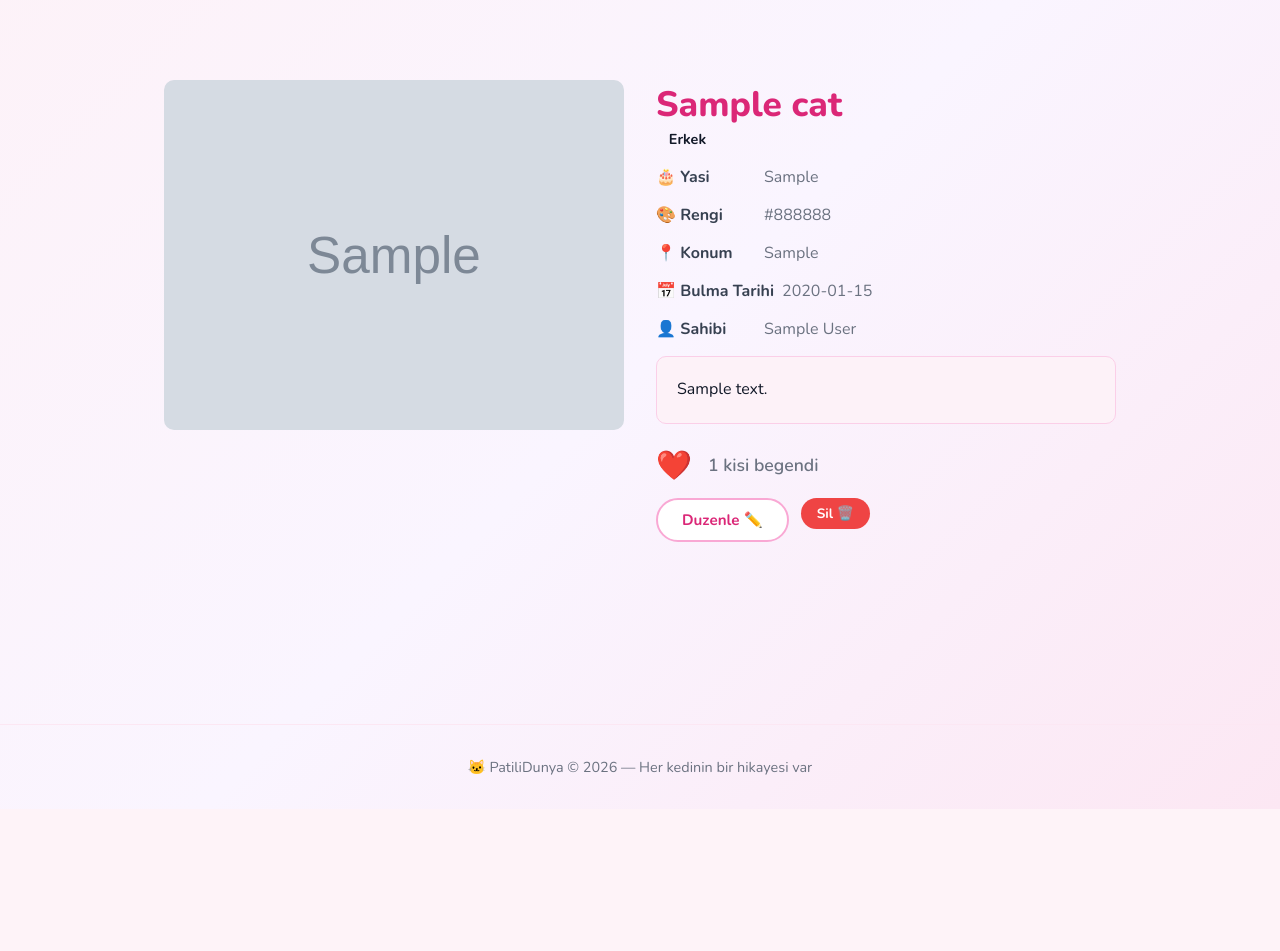
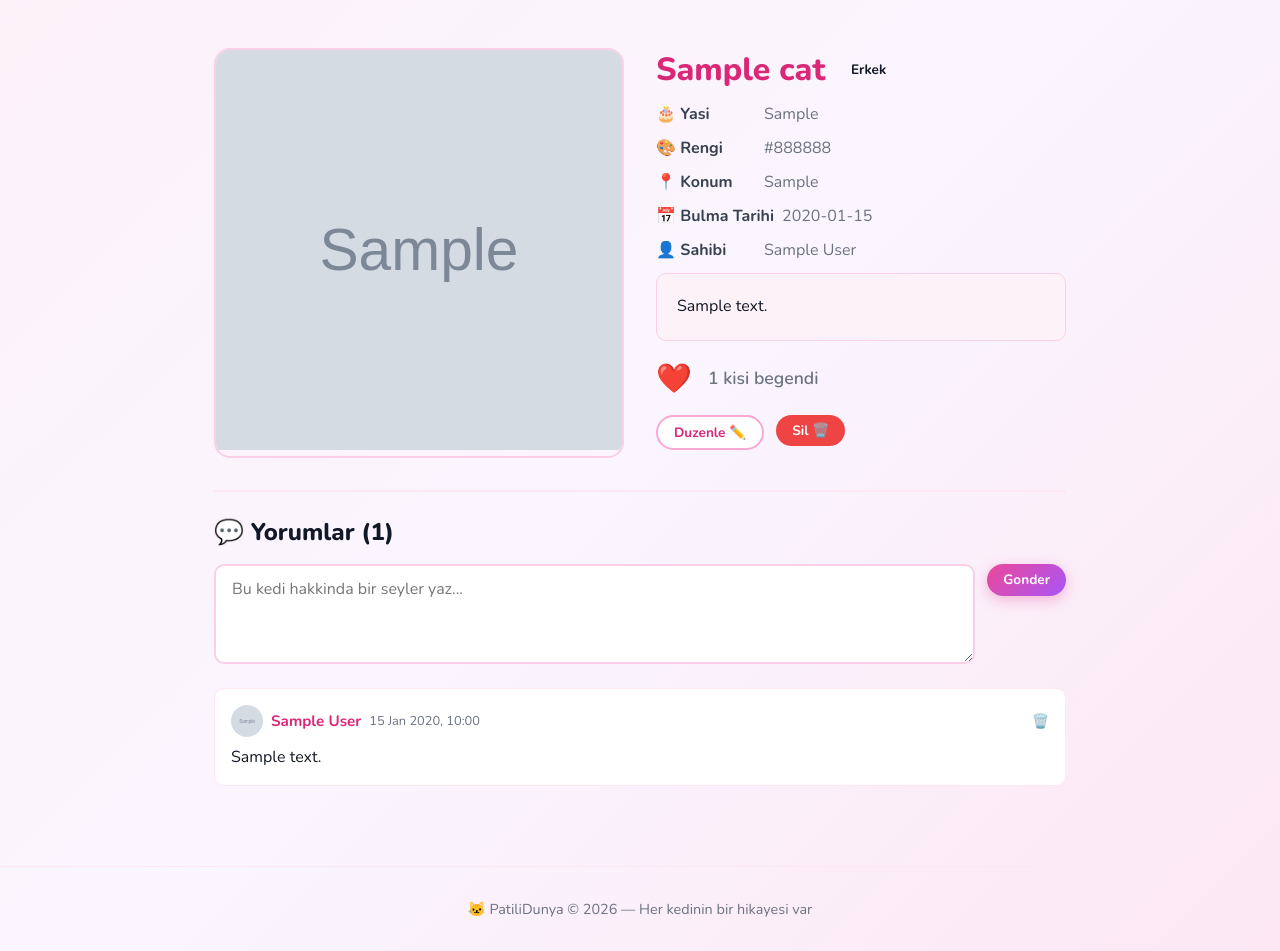
Before and after one commit to lumbe911/patilidunya, a Flask app: page /cat/1 in a window 1280 px wide. Shown: the part 64-1015 px from the top of the page. Before the commit the page ends 839 px from the top, so only its background shows below. Run offline with Flask 3, Linux system fonts and the light colour scheme; a user stored in the database is signed in; tables that the repository leaves empty hold one stand-in row (values such as "Sample post"); grey boxes marked "Sample" are stand-in pictures.

Commit message:
Yorum + galeri ozelligi eklendi

```diff
--- a/app.py
+++ b/app.py
@@ -82,6 +82,16 @@ class Like(db.Model):
     cat_id = db.Column(db.Integer, db.ForeignKey('cat.id'), nullable=False)
     created_at = db.Column(db.DateTime, default=datetime.utcnow)
     __table_args__ = (db.UniqueConstraint('user_id', 'cat_id'),)
+
+
+class Comment(db.Model):
+    id = db.Column(db.Integer, primary_key=True)
+    text = db.Column(db.Text, nullable=False)
+    created_at = db.Column(db.DateTime, default=datetime.utcnow)
+    user_id = db.Column(db.Integer, db.ForeignKey('user.id'), nullable=False)
+    cat_id = db.Column(db.Integer, db.ForeignKey('cat.id'), nullable=False)
+    user = db.relationship('User', backref='comments')
+    cat = db.relationship('Cat', backref=db.backref('comments', lazy=True, cascade='all, delete-orphan'))
 
 
 @login_manager.user_loader
@@ -248,7 +258,8 @@ def cat_detail(cat_id):
     liked = False
     if current_user.is_authenticated:
         liked = Like.query.filter_by(user_id=current_user.id, cat_id=cat_id).first() is not None
-    return render_template('cat_detail.html', cat=cat, liked=liked)
+    comments = Comment.query.filter_by(cat_id=cat_id).order_by(Comment.created_at.desc()).all()
+    return render_template('cat_detail.html', cat=cat, liked=liked, comments=comments)
 
 
 @app.route('/cat/<int:cat_id>/edit', methods=['GET', 'POST'])
@@ -320,6 +331,31 @@ def toggle_like(cat_id):
         return jsonify({'liked': True, 'count': Cat.query.get(cat_id).like_count})
 
 
+@app.route('/cat/<int:cat_id>/comment', methods=['POST'])
+@login_required
+def add_comment(cat_id):
+    cat = Cat.query.get_or_404(cat_id)
+    text = request.form.get('text', '').strip()
+    if text:
+        comment = Comment(text=text, user_id=current_user.id, cat_id=cat_id)
+        db.session.add(comment)
+        db.session.commit()
+        flash('Yorum eklendi!', 'success')
+    return redirect(url_for('cat_detail', cat_id=cat_id))
+
+
+@app.route('/cat/<int:cat_id>/comment/<int:comment_id>/delete', methods=['POST'])
+@login_required
+def delete_comment(cat_id, comment_id):
+    comment = Comment.query.get_or_404(comment_id)
+    if comment.user_id != current_user.id:
+        abort(403)
+    db.session.delete(comment)
+    db.session.commit()
+    flash('Yorum silindi.', 'info')
+    return redirect(url_for('cat_detail', cat_id=cat_id))
+
+
 with app.app_context():
     db.create_all()
 
--- a/templates/cat_detail.html
+++ b/templates/cat_detail.html
@@ -1,63 +1,54 @@
 {% extends "base.html" %}
 {% block title %}{{ cat.name }} - PatiliDunya{% endblock %}
 {% block content %}
-<div class="detail-hero">
+<div class="container" style="max-width: 900px;">
+
+    <div class="cat-detail-top" style="display: grid; grid-template-columns: 1fr 1fr; gap: 2rem; margin-bottom: 2rem;">
         <div>
             {% if cat.photos %}
-        <div class="detail-photos">
+            <div style="border-radius: var(--radius); overflow: hidden; border: 2px solid var(--pink-200);">
+                <img id="mainPhoto" src="{{ cat.photos[0].filename }}" alt="{{ cat.name }}" style="width:100%; height: 400px; object-fit: cover; cursor: pointer;">
+            </div>
+            {% if cat.photos|length > 1 %}
+            <div style="display: flex; gap: 0.5rem; margin-top: 0.75rem; overflow-x: auto; padding-bottom: 0.5rem;">
                 {% for photo in cat.photos %}
-            <img src="{{ photo.filename }}" alt="{{ cat.name }}" class="{% if loop.first %}main-photo{% endif %}">
+                <img src="{{ photo.filename }}" alt="" style="width: 80px; height: 80px; object-fit: cover; border-radius: var(--radius-sm); cursor: pointer; border: 2px solid {% if loop.first %}var(--pink-500){% else %}var(--pink-200){% endif %}; flex-shrink: 0;"
+                     onclick="document.getElementById('mainPhoto').src='{{ photo.filename }}'; this.parentElement.querySelectorAll('img').forEach(i=>i.style.borderColor='var(--pink-200)'); this.style.borderColor='var(--pink-500)';">
                 {% endfor %}
             </div>
+            {% endif %}
             {% else %}
             <div style="width:100%; height:400px; background: var(--pink-100); border-radius: var(--radius); display:flex; align-items:center; justify-content:center; font-size:6rem;">🐱</div>
             {% endif %}
         </div>
-    <div class="detail-info">
-        <div>
-            <h1>{{ cat.name }}</h1>
+
+        <div style="display: flex; flex-direction: column; gap: 0.75rem;">
+            <div style="display: flex; align-items: center; gap: 1rem;">
+                <h1 style="font-size: 2rem; font-weight: 800; color: var(--pink-600); margin:0;">{{ cat.name }}</h1>
                 {% if cat.gender %}
-            <span class="gender-badge {{ cat.gender|lower }}" style="font-size:0.9rem; padding:0.3rem 0.8rem;">{{ 'Kiz' if cat.gender == 'Female' else 'Erkek' }}</span>
+                <span class="gender-badge {{ cat.gender|lower }}" style="font-size: 0.85rem;">{{ 'Kiz' if cat.gender == 'Female' else 'Erkek' }}</span>
                 {% endif %}
             </div>
 
             {% if cat.age %}
-        <div class="info-row">
-            <span class="info-label">🎂 Yasi</span>
-            <span class="info-value">{{ cat.age }}</span>
-        </div>
+            <div class="info-row"><span class="info-label">🎂 Yasi</span><span class="info-value">{{ cat.age }}</span></div>
             {% endif %}
-
             {% if cat.color %}
-        <div class="info-row">
-            <span class="info-label">🎨 Rengi</span>
-            <span class="info-value">{{ cat.color }}</span>
-        </div>
+            <div class="info-row"><span class="info-label">🎨 Rengi</span><span class="info-value">{{ cat.color }}</span></div>
             {% endif %}
-
             {% if cat.location %}
-        <div class="info-row">
-            <span class="info-label">📍 Konum</span>
-            <span class="info-value">{{ cat.location }}</span>
-        </div>
+            <div class="info-row"><span class="info-label">📍 Konum</span><span class="info-value">{{ cat.location }}</span></div>
             {% endif %}
-
             {% if cat.found_date %}
-        <div class="info-row">
-            <span class="info-label">📅 Bulma Tarihi</span>
-            <span class="info-value">{{ cat.found_date }}</span>
-        </div>
+            <div class="info-row"><span class="info-label">📅 Bulma Tarihi</span><span class="info-value">{{ cat.found_date }}</span></div>
             {% endif %}
-
             <div class="info-row">
                 <span class="info-label">👤 Sahibi</span>
                 <a href="{{ url_for('user_profile', username=cat.owner.username) }}" class="info-value">{{ cat.owner.display_name or cat.owner.username }}</a>
             </div>
 
             {% if cat.description %}
-        <div class="detail-description">
-            {{ cat.description }}
-        </div>
+            <div class="detail-description">{{ cat.description }}</div>
             {% endif %}
 
             <div style="display:flex; align-items:center; gap:1rem; margin-top:0.5rem;">
@@ -68,12 +59,65 @@
             </div>
 
             {% if current_user.id == cat.owner_id %}
-        <div class="detail-actions">
-            <a href="{{ url_for('edit_cat', cat_id=cat.id) }}" class="btn btn-secondary">Duzenle ✏️</a>
+            <div style="display:flex; gap:0.75rem; margin-top:0.5rem;">
+                <a href="{{ url_for('edit_cat', cat_id=cat.id) }}" class="btn btn-secondary btn-sm">Duzenle ✏️</a>
                 <form method="POST" action="{{ url_for('delete_cat', cat_id=cat.id) }}" onsubmit="return confirm('Emin misin?');">
                     <button type="submit" class="btn btn-danger btn-sm">Sil 🗑️</button>
                 </form>
             </div>
+            {% endif %}
+        </div>
+    </div>
+
+    {% if cat.photos|length > 1 %}
+    <div style="margin-bottom: 2rem;">
+        <h2 style="font-weight: 800; margin-bottom: 1rem;">📸 Tum Fotograflar ({{ cat.photos|length }})</h2>
+        <div style="display: grid; grid-template-columns: repeat(auto-fill, minmax(200px, 1fr)); gap: 0.75rem;">
+            {% for photo in cat.photos %}
+            <div style="border-radius: var(--radius-sm); overflow: hidden; border: 1px solid var(--pink-200);">
+                <img src="{{ photo.filename }}" alt="" style="width:100%; height:200px; object-fit:cover; cursor:pointer;" onclick="document.getElementById('mainPhoto').src='{{ photo.filename }}'; window.scrollTo({top:0, behavior:'smooth'});">
+            </div>
+            {% endfor %}
+        </div>
+    </div>
+    {% endif %}
+
+    <div style="margin-top: 2rem; border-top: 2px solid var(--pink-100); padding-top: 1.5rem;">
+        <h2 style="font-weight: 800; margin-bottom: 1rem;">💬 Yorumlar ({{ comments|length }})</h2>
+
+        <form method="POST" action="{{ url_for('add_comment', cat_id=cat.id) }}" style="margin-bottom: 1.5rem;">
+            <div style="display: flex; gap: 0.75rem; align-items: flex-start;">
+                <textarea name="text" class="form-control" placeholder="Bu kedi hakkinda bir seyler yaz..." rows="2" required style="flex:1;"></textarea>
+                <button type="submit" class="btn btn-primary btn-sm" style="height: fit-content;">Gonder</button>
+            </div>
+        </form>
+
+        {% if comments %}
+        <div style="display: flex; flex-direction: column; gap: 1rem;">
+            {% for comment in comments %}
+            <div style="background: white; border-radius: var(--radius-sm); padding: 1rem; border: 1px solid var(--pink-100);">
+                <div style="display: flex; align-items: center; justify-content: space-between; margin-bottom: 0.5rem;">
+                    <div style="display: flex; align-items: center; gap: 0.5rem;">
+                        {% if comment.user.avatar %}
+                        <img src="{{ comment.user.avatar }}" style="width:32px; height:32px; border-radius:50%; object-fit:cover;">
+                        {% else %}
+                        <div style="width:32px; height:32px; border-radius:50%; background: var(--pink-200); display:flex; align-items:center; justify-content:center; font-size:0.8rem; font-weight:700;">{{ comment.user.username[0]|upper }}</div>
+                        {% endif %}
+                        <a href="{{ url_for('user_profile', username=comment.user.username) }}" style="font-weight:700; font-size:0.95rem;">{{ comment.user.display_name or comment.user.username }}</a>
+                        <span style="color: var(--gray-500); font-size: 0.8rem;">{{ comment.created_at.strftime('%d %b %Y, %H:%M') }}</span>
+                    </div>
+                    {% if current_user.id == comment.user_id %}
+                    <form method="POST" action="{{ url_for('delete_comment', cat_id=cat.id, comment_id=comment.id) }}" onsubmit="return confirm('Yorumu silmek istediginden emin misin?');">
+                        <button type="submit" style="background:none; border:none; cursor:pointer; color: var(--gray-500); font-size: 0.85rem;">🗑️</button>
+                    </form>
+                    {% endif %}
+                </div>
+                <p style="margin:0; line-height:1.5;">{{ comment.text }}</p>
+            </div>
+            {% endfor %}
+        </div>
+        {% else %}
+        <p style="text-align:center; color: var(--gray-500); padding: 2rem;">Henuz yorum yok. Ilk yorumu sen yap! 🐱</p>
         {% endif %}
     </div>
 </div>
```
Lines whose indentation alone changed are shown as unchanged.
